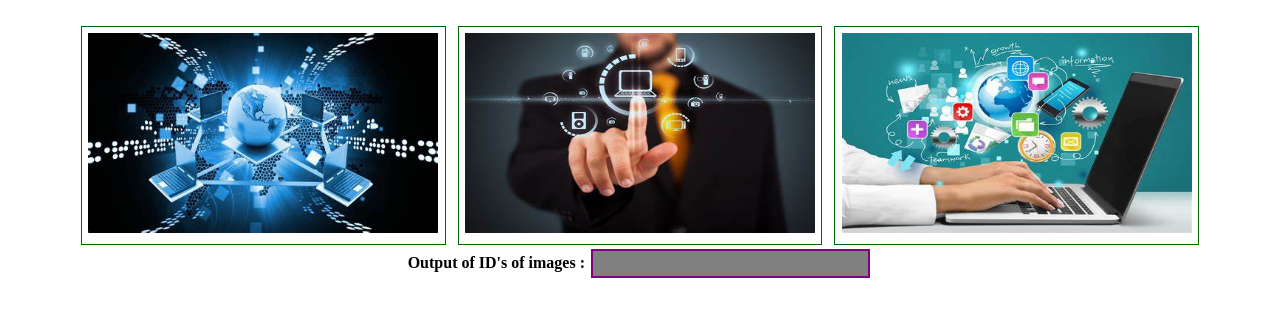
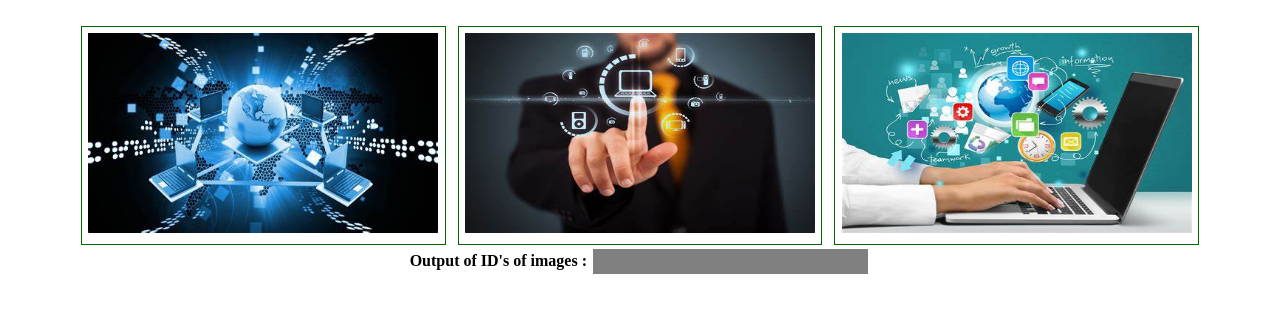
Before and after one commit to harika3024/extern-labs-front-end-, a plain HTML site: page index.html in a window 1280 px wide. Shown: the part 100-416 px from the top of the page. Drawn offline with nearby package versions, Linux system fonts and the light colour scheme.

Commit message:
Update index.html

```diff
--- a/index.html
+++ b/index.html
@@ -51,7 +51,7 @@
         padding: 0.4em;
         padding-left: 1.5em;
         width: 250px;
-        border: 2px solid purple;
+        border: 2px purple;
         background : gray;
         }
         .listitemClass
```
